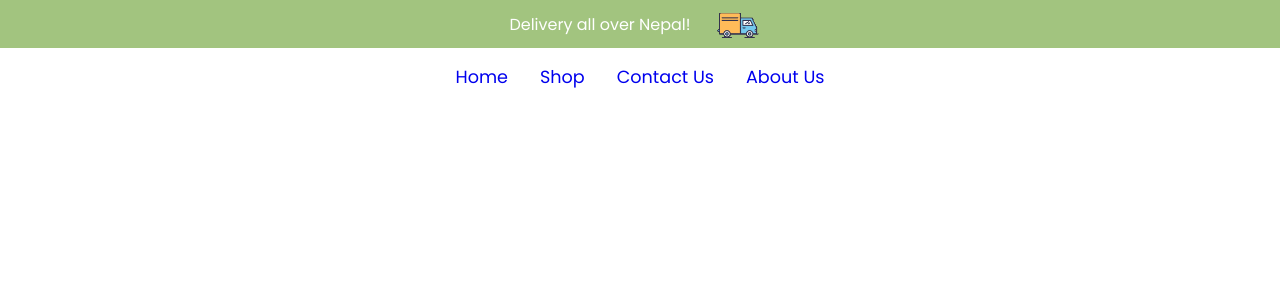
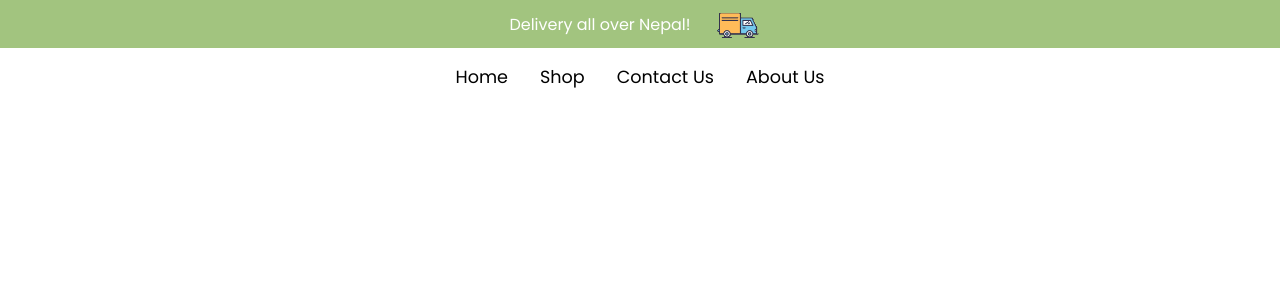
Before and after one commit to Pankaj-Gurung/HimalayanTeaTwig, a React (Vite) app in the folder client/: page / in a window 1280 px wide. Shown: the top 300 px of the page. Built offline with nearby package versions, Linux system fonts and the light colour scheme.

Commit message:
Update: change the hover effects in css of navbar

```diff
--- a/client/src/components/Navbar/Navbar.jsx
+++ b/client/src/components/Navbar/Navbar.jsx
@@ -17,7 +17,7 @@ const Navbar = (props) => {
               <img src={truck} alt="" className="truck" />
             </p>
           </div>
-          <nav>
+          <nav className="nav-link-wrap">
             <Link to={"/home"}>
               Home{" "}
             </Link>
--- a/client/src/components/Navbar/Navbar.scss
+++ b/client/src/components/Navbar/Navbar.scss
@@ -1,11 +1,9 @@
 * {
   text-decoration: none;
   margin: 0;
-  padding: 0;
 }
 
 nav {
-  color: black;
   display: flex;
   gap: 2rem;
   justify-content: center;
@@ -13,13 +11,7 @@ nav {
   font-size: 1.1em;
 }
 
-a {
-  transition: transform 0.5s ease;
-}
 
-a:hover {
-  transform: scale(1.2);
-}
 
 .top-nav {
   background-color: #a2c47f;
@@ -39,4 +31,15 @@ a:hover {
   top: 0.3rem;
   left: 0.4rem;
   z-index: 2;
+
 }
+
+a{
+  color: black;
+  transition: transform 0.3s ease, 0.5s ease;
+
+  &:hover{
+    color: #a2c47f;
+    transform: scale(1.2);
+  }
+}
```
